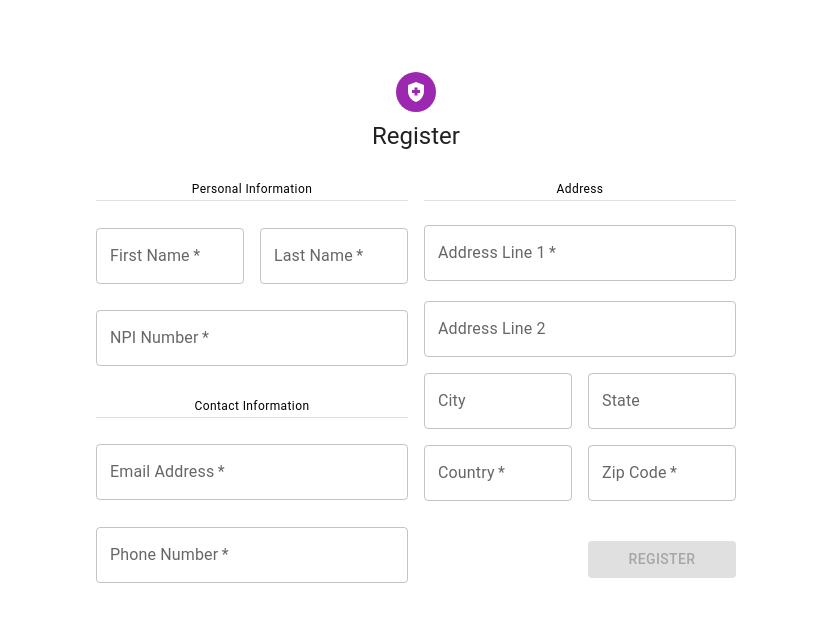
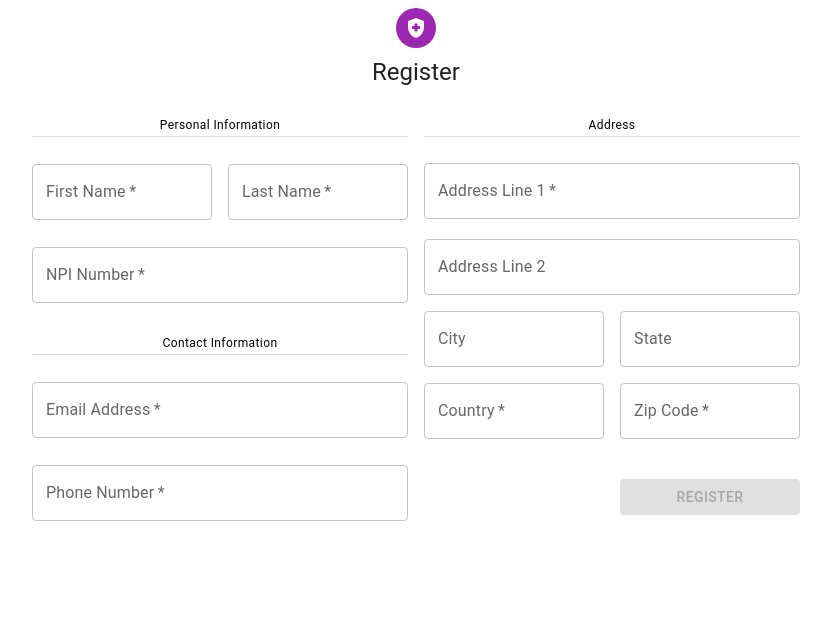
Before and after one commit to prakashutoledo/availity-assignment, a React (Create React App) app in the folder registration-user-interface/: page / in a window 1280 px wide. Shown: the top 622 px of the page, without its empty margins (224-1055 px from the left). Built offline with nearby package versions, Linux system fonts and the light colour scheme.

Commit message:
Updated to be mobile responsive

```diff
--- a/registration-user-interface/src/components/registration-form.tsx
+++ b/registration-user-interface/src/components/registration-form.tsx
@@ -5,8 +5,7 @@
 
 const emailRegex = /^(([^<>()[\]\\.,;:\s@"]+(\.[^<>()[\]\\.,;:\s@"]+)*)|(".+"))@((\[[0-9]{1,3}\.[0-9]{1,3}\.[0-9]{1,3}\.[0-9]{1,3}])|(([a-zA-Z\-0-9]+\.)+[a-zA-Z]{2,}))$/;
 const zipRegex = /^\d{5}(?:[-\s]\d{4})?$/;
-const phoneRegex = /[0-9]{10}/;
-const npiRegex = /[0-9]{10}/;
+const max10DigitRegex = /[0-9]{10}/;
 
 export const apiGatewayEndpoint: any = process.env.REACT_APP_AWS_API_GATEWAY_ENDPOINT;
 
@@ -50,8 +49,8 @@
                 || phoneError || address1Error || countryError || zipError;
             if (!beDisable) {
                 beDisable = isEmpty(firstName) || isEmpty(lastName) ||
-                    isInvalidMatchedRegex(npi, npiRegex) || isInvalidMatchedRegex(email, emailRegex) ||
-                    isInvalidMatchedRegex(phone, phoneRegex) || isEmpty(address1) || isEmpty(country) ||
+                    isInvalidMatchedRegex(npi, max10DigitRegex) || isInvalidMatchedRegex(email, emailRegex) ||
+                    isInvalidMatchedRegex(phone, max10DigitRegex) || isEmpty(address1) || isEmpty(country) ||
                     isInvalidMatchedRegex(zip, zipRegex);
             }
 
@@ -157,10 +156,8 @@
     return (
         <Box
             sx={{
-                marginTop: 8,
                 display: 'flex',
                 flexDirection: 'column',
-                alignItems: 'center',
                 width: '100%',
                 height: '100%'
             }}
@@ -169,7 +166,6 @@
                 display: 'flex',
                 flexDirection: 'column',
                 alignItems: 'center',
-                justifyContent: 'center'
             }}>
                 <Avatar sx={{ m: 1, bgcolor: 'secondary.main' }}>
                     <HealthAndSafety />
@@ -179,10 +175,13 @@
                 </Typography>
                 <Box sx={{
                     m: 3,
-                    width: '50%',
-                    display: 'inline-flex',
-                    flexDirection: 'row',
-                    justifyContent: 'space-evenly',
+                    width: '60%',
+                    display: 'flex',
+                    flexDirection: 'column',
+                    '@media (min-width: 1000px)' : {
+                        flexDirection: 'row',
+                        justifyContents: 'center',
+                    },
                     gap: 2
                 }}>
 
@@ -232,7 +231,7 @@
                                 name="npi"
                                 value={npi}
                                 onChange={(event) => setNpi(event.target.value)}
-                                onBlur={() => isInvalidMatchedRegexError(npi, setNpiError, npiRegex)}
+                                onBlur={() => isInvalidMatchedRegexError(npi, setNpiError, max10DigitRegex)}
                                 onSelect={() => setNpiError(false)}
                                 error={npiError}
                                 inputProps={{ maxLength: 10 }}
@@ -268,19 +267,29 @@
                                 name="phone"
                                 value={phone}
                                 onChange={(event) => setPhone(event.target.value)}
-                                onBlur={() => isInvalidMatchedRegexError(phone, setPhoneError, phoneRegex)}
+                                onBlur={() => isInvalidMatchedRegexError(phone, setPhoneError, max10DigitRegex)}
                                 onSelect={(_) => setPhoneError(false)}
                                 error={phoneError}
                                 helperText={phoneError && "Enter a valid phone number"}
                             />
                         </Grid>
                     </Grid>
-                    <Grid container spacing={2}>
+                    <Grid container spacing={2} sx={{
+                        alignItems: 'center',
+                        justifyContent: 'center',
+                        '@media (min-width: 1000px)' : {
+                            justifyContent: 'flex-end',
+                        },
+                    }}>
                         <Grid item xs={12}>
                             <Typography variant="caption" color="InfoText" id="address">Address</Typography>
                             <Divider />
                         </Grid>
-                        <Grid item xs={12}>
+                        <Grid item xs={12} sx={{
+                            '@media (min-width: 1000px)' : {
+                                mt: '0.5%',
+                            },
+                        }}>
                             <TextField
                                 required
                                 fullWidth
@@ -362,8 +371,6 @@
                             />
                         </Grid>
                         <Grid item xs={12} sm={6}>
-                        </Grid>
-                        <Grid item xs={12} sm={6}>
                             <Button
                                 id="submitRegistration"
                                 fullWidth
```
Also changed, not shown: 2 other files (tests, documents, lock files or other folders).
